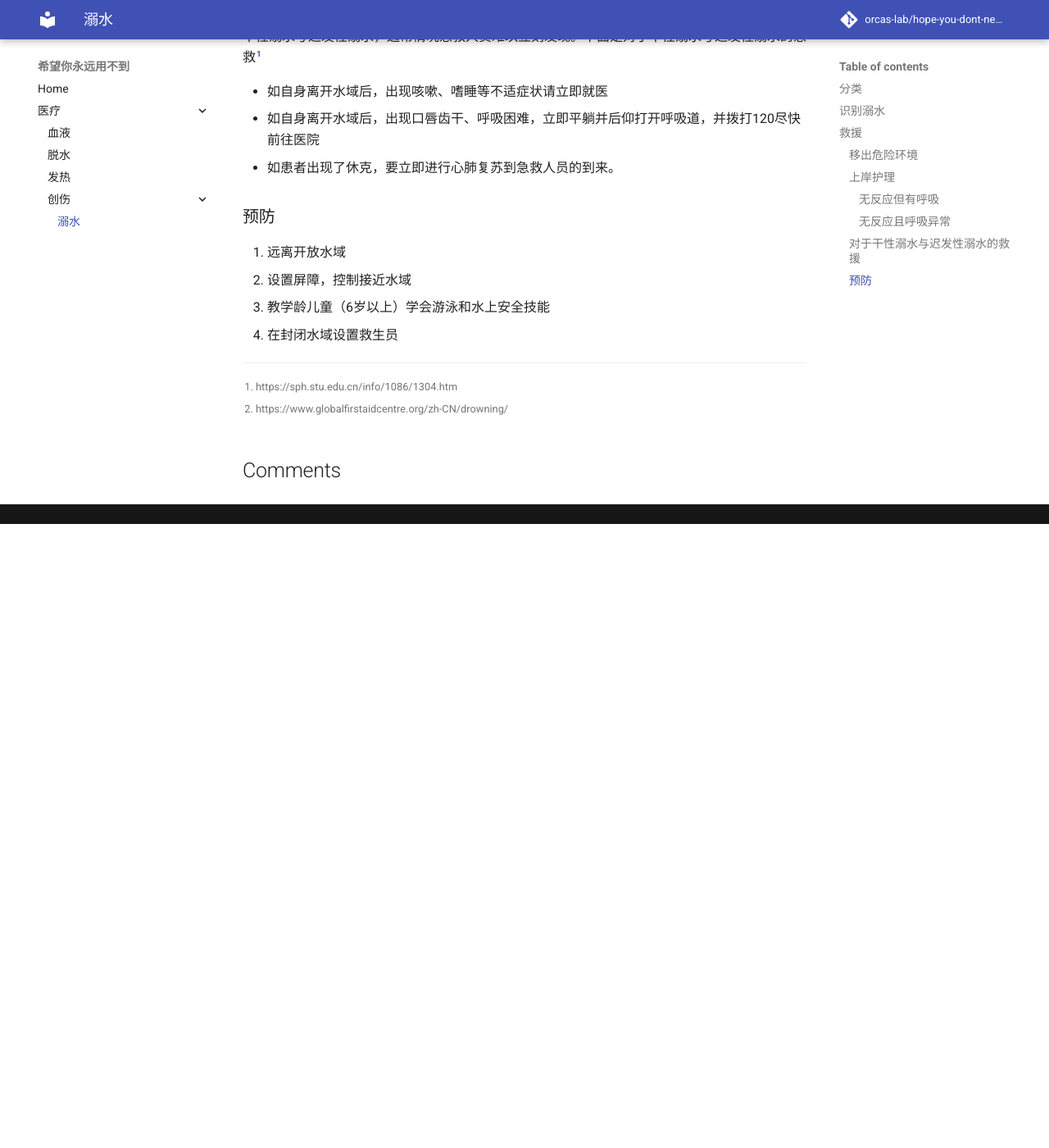
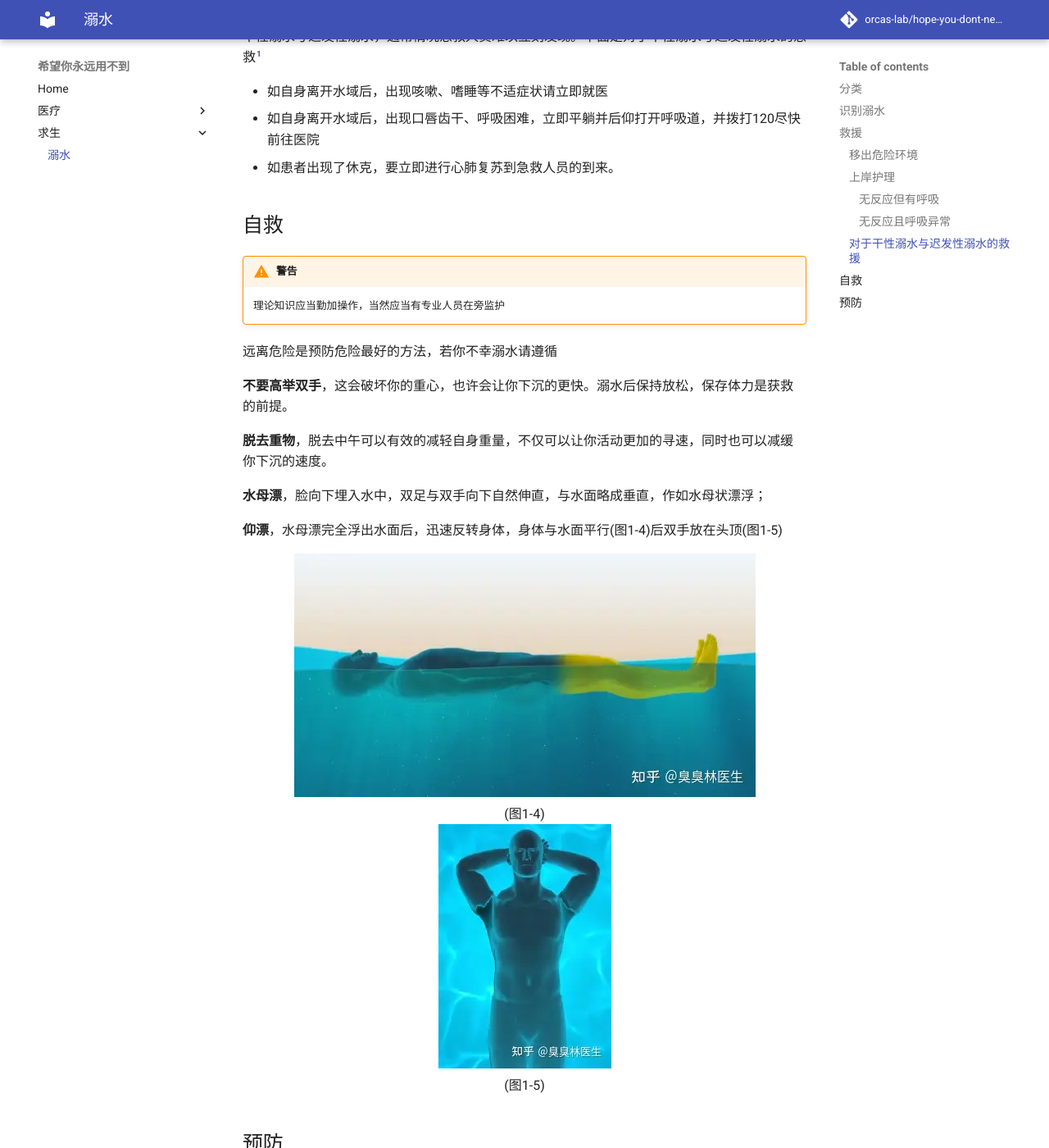
Before and after one commit to orcas-lab/hope-you-never-need-it, an MkDocs documentation site: the page built from docs/求生/drown.zh.md, in a window 1280 px wide and 1400 px high, scrolled down 3138 px. Shown: the whole window at 82% size. Built offline with MkDocs 1.6.1 and Material for MkDocs 9.7.7, drawn with Linux system fonts in a browser that asks for light colours; comment, search, counter and statistics services are not loaded; before the commit the page ends 3777 px from its top, so only the background shows below that.

Commit message:
feat: 溺水自救

```diff
--- a/docs/医疗/创伤/drown.zh.md
+++ b/docs/求生/drown.zh.md
@@ -84,7 +84,36 @@ comments: true
 - 如自身离开水域后，出现口唇齿干、呼吸困难，立即平躺并后仰打开呼吸道，并拨打120尽快前往医院
 - 如患者出现了休克，要立即进行心肺复苏到急救人员的到来。
 
-### 预防
+## 自救
+
+!!! warning "警告"
+    理论知识应当勤加操作，当然应当有专业人员在旁监护
+
+远离危险是预防危险最好的方法，若你不幸溺水请遵循
+
+**不要高举双手**，这会破坏你的重心，也许会让你下沉的更快。溺水后保持放松，保存体力是获救的前提。
+
+**脱去重物**，脱去中午可以有效的减轻自身重量，不仅可以让你活动更加的寻速，同时也可以减缓你下沉的速度。
+
+**水母漂**，脸向下埋入水中，双足与双手向下自然伸直，与水面略成垂直，作如水母状漂浮；
+
+**仰漂**，水母漂完全浮出水面后，迅速反转身体，身体与水面平行(图1-4)后双手放在头顶(图1-5)
+
+<center>
+    <img src="../assets/drown/v2-fe711b03de8d315122a82f538525627c_720w.webp" />
+</center>
+
+<center>(图1-4)</center>
+
+<center>
+    <img src="../assets/drown/v2-3a2b96ee291dee496921f06083f1b748_720w.webp" />
+</center>
+
+<center>(图1-5)</center>
+
+
+
+## 预防
 
 1. 远离开放水域
 2. 设置屏障，控制接近水域
```
Also changed, not shown: docs/求生/assets/drown/1652203812_1987.png (renamed from docs/医疗/创伤/assets/drown/1652203812_1987.png), docs/求生/assets/drown/Recovery-Position.jpeg (renamed from docs/医疗/创伤/assets/drown/Recovery-Position.jpeg), docs/求生/assets/drown/v2-3a2b96ee291dee496921f06083f1b748_720w.webp (added), docs/求生/assets/drown/v2-fe711b03de8d315122a82f538525627c_720w.webp (added).
